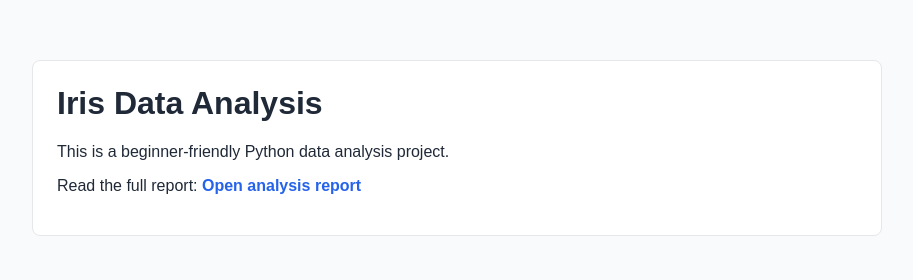
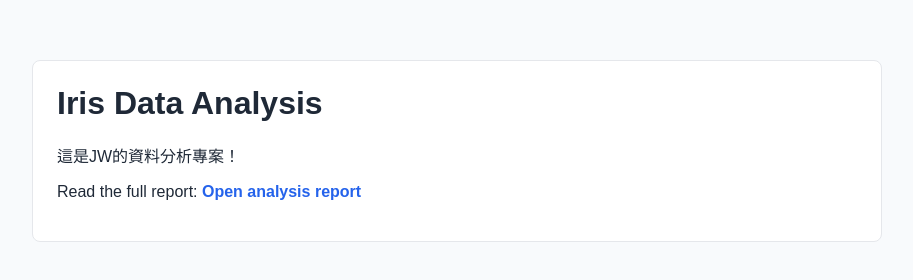
Before and after one commit to cwchang93/git-page-py, a plain HTML site: page site/index.html in a window 1280 px wide. Shown: the whole page, without its empty margins (183-1096 px from the left). Drawn offline with Linux system fonts and the light colour scheme.

Commit message:
feat: add jw

```diff
--- a/site/index.html
+++ b/site/index.html
@@ -37,7 +37,7 @@
 <body>
   <div class="container">
     <h1>Iris Data Analysis</h1>
-    <p>This is a beginner-friendly Python data analysis project.</p>
+    <p>這是JW的資料分析專案！</p>
     <p>
       Read the full report:
       <a href="analysis.html">Open analysis report</a>
```
